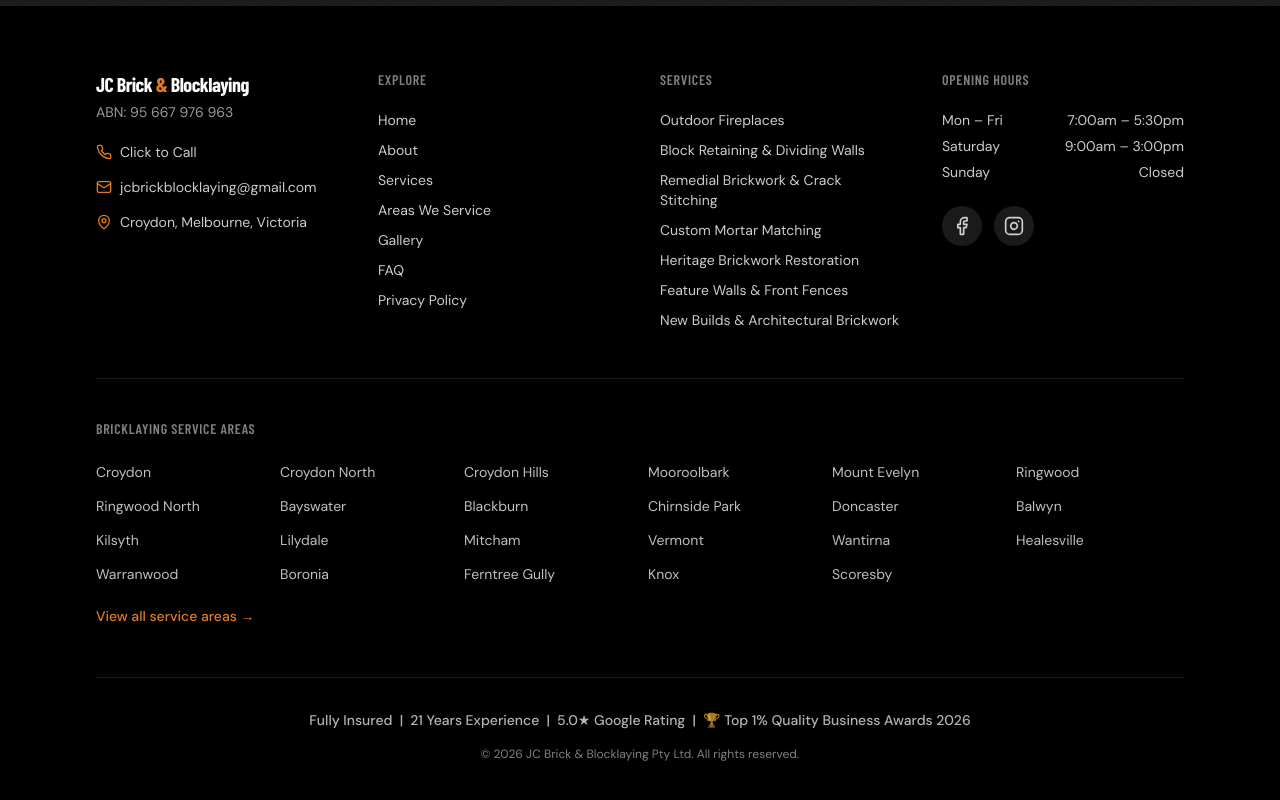
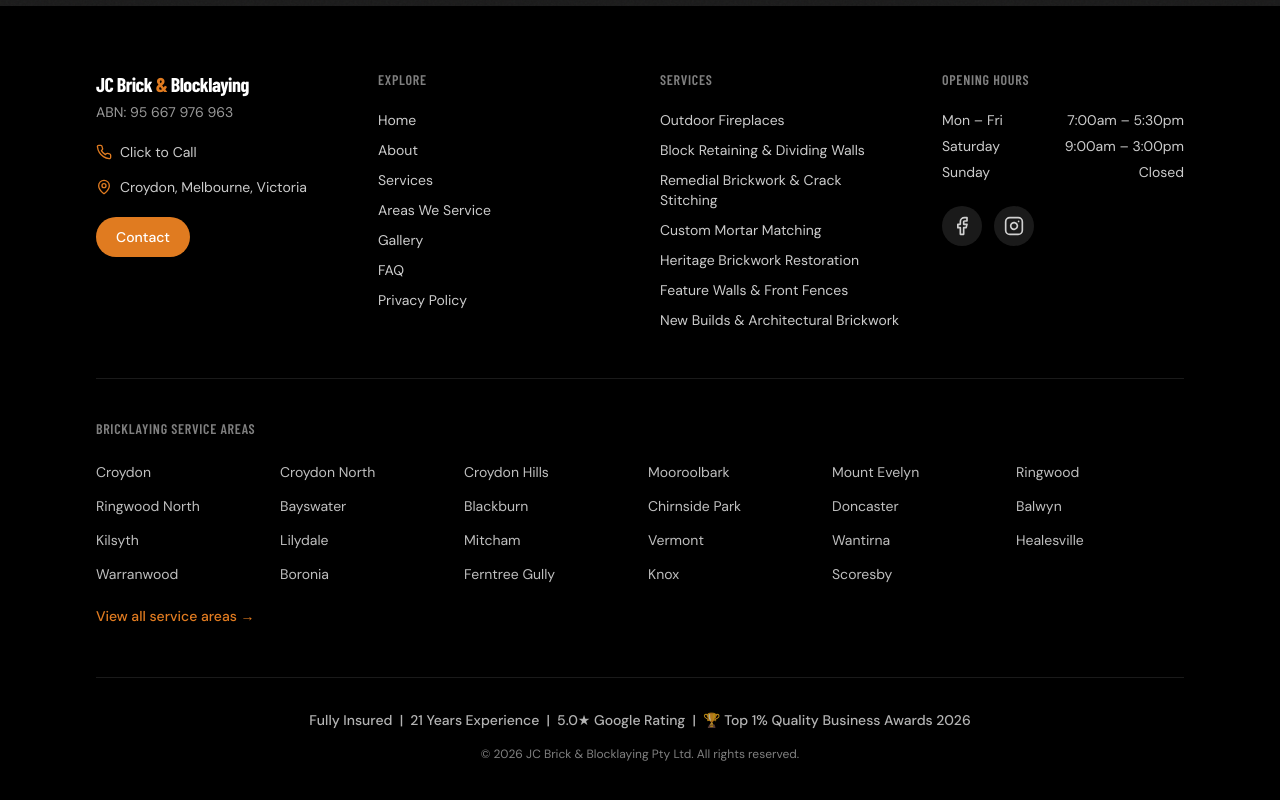
Before and after one commit to BrightPathCreative/JC_Bricklaying, a Next.js app: page /about in a window 1280 px wide. Shown: the part 3516-4316 px from the top of the page. Built offline with nearby package versions, Linux system fonts and the light colour scheme; no server answers.

Commit message:
Add missing service image alt text and wire hero SEO alts.
Centralise card alt strings from SERVICE_HERO and pass them through service page hero backgrounds for consistent, on-brand image descriptions.

```diff
--- a/components/layout/Footer.tsx
+++ b/components/layout/Footer.tsx
@@ -1,7 +1,8 @@
 import Link from 'next/link'
-import { Facebook, Instagram, Mail, MapPin, Phone } from 'lucide-react'
+import { Facebook, Instagram, MapPin, Phone } from 'lucide-react'
 import { SITE, SERVICES } from '@/lib/constants'
 import { LOCATIONS } from '@/lib/locations'
+import { Button } from '@/components/ui/Button'
 
 export function Footer() {
   const year = new Date().getFullYear()
@@ -26,20 +27,16 @@
                   {SITE.callLabel}
                 </a>
               </li>
-              <li>
-                <a
-                  href={`mailto:${SITE.email}`}
-                  className="inline-flex items-center gap-2 transition-colors duration-150 hover:text-brand-orange"
-                >
-                  <Mail className="h-4 w-4 text-brand-orange" aria-hidden="true" />
-                  {SITE.email}
-                </a>
-              </li>
               <li className="flex items-start gap-2">
                 <MapPin className="mt-0.5 h-4 w-4 shrink-0 text-brand-orange" aria-hidden="true" />
                 <span>{SITE.address.display}</span>
               </li>
             </ul>
+            <div className="mt-5">
+              <Button href="/contact" size="md">
+                Contact
+              </Button>
+            </div>
           </div>
 
           {/* Quick links */}
```
Also changed, not shown: 1 other file (tests, documents, lock files or other folders).
